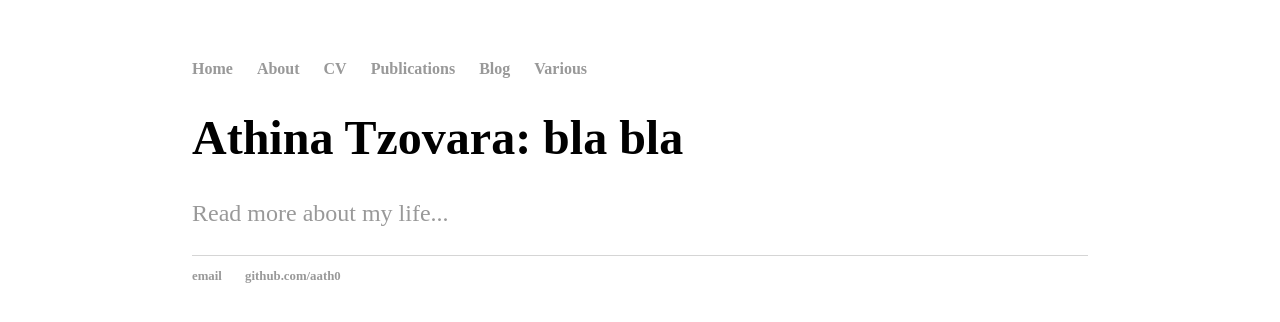
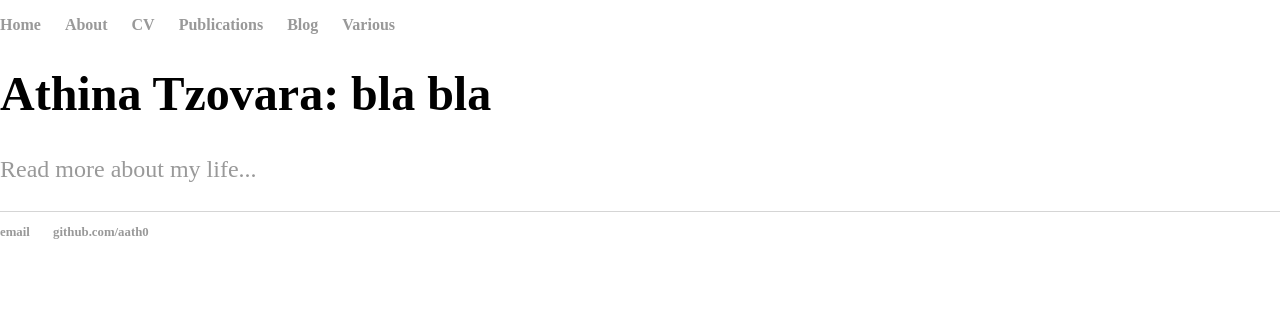
Before and after one commit to aath0/TryingOut, a Jekyll site: the page built from index.html, in a window 1280 px wide. Shown: the top 322 px of the page. Built offline with Jekyll 4.4.1, drawn with Linux system fonts in a browser that asks for light colours; some web fonts are replaced.

Commit message:
Update main.css

```diff
--- a/css/main.css
+++ b/css/main.css
@@ -1,25 +1,27 @@
  /* latin */
 @font-face {
   font-family: 'Ubuntu';
+  src: url('/sDGTilo5QRsfWu6Yc11AXg.woff2') format('woff2');
+  unicode-range: U+0000-00FF, U+0131, U+0152-0153, U+02C6, U+02DA, U+02DC, U+2000-206F, U+2074, U+20AC, U+2212, U+2215;
   font-style: normal;
-  font-weight: 400;
-  src: local('Ubuntu'), url(http://fonts.gstatic.com/s/ubuntu/v9/sDGTilo5QRsfWu6Yc11AXg.woff2) format('woff2');
-  unicode-range: U+0000-00FF, U+0131, U+0152-0153, U+02C6, U+02DA, U+02DC, U+2000-206F, U+2074, U+20AC, U+2212, U+2215;
+  font-weight: normal;
+
 }
 
 body {
-    font-family:'Ubuntu', 'Sans-Serif';
-    margin: 60px auto;
-    width: 70%;
+    font-family:'Ubuntu';
+    margin: auto;
+    width: auto;
 }
 nav ul, footer ul {
-    font-family:'Ubuntu', 'Sans-Serif';
+    font-family:'Ubuntu';
     padding: 0px;
     list-style: none;
     font-weight: bold;
 }
 nav ul li, footer ul li {
-    display: inline;
+ font-family:'Ubuntu';
+ display: inline;
     margin-right: 20px;
 }
 a {
@@ -31,10 +33,11 @@
 }
 h1 {
     font-size: 3em;
-    font-family:'Ubuntu', 'Sans-Serif';
+    font-family:'Ubuntu';
 }
 p {
-    font-size: 1.5em;
+   font-family:'Ubuntu';
+   font-size: 1.5em;
     line-height: 1.4em;
     color: #333;
 }
```
